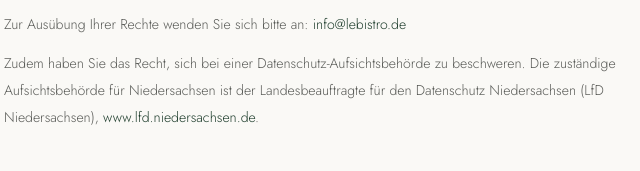
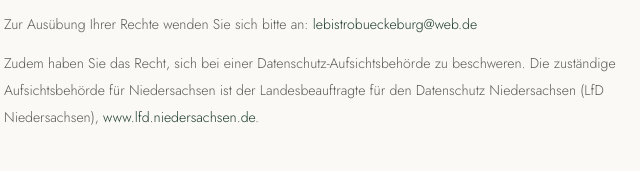
Before and after one commit to kaiarndt05-eng/le-bistro-webseite, a website: page datenschutz.html in a window 1280 px wide. Shown: the part 2165-2336 px from the top of the page, 296-936 px from the left. Drawn offline with nearby package versions, Linux system fonts and the light colour scheme.

Commit message:
Update Le

```diff
--- a/datenschutz.html
+++ b/datenschutz.html
@@ -210,7 +210,7 @@
       <li><strong>Widerspruchsrecht</strong> (Art. 21 DSGVO)</li>
     </ul>
     <p>
-      Zur Ausübung Ihrer Rechte wenden Sie sich bitte an: <a href="mailto:info@lebistro.de">info@lebistro.de</a>
+      Zur Ausübung Ihrer Rechte wenden Sie sich bitte an: <a href="mailto:lebistrobueckeburg@web.de">lebistrobueckeburg@web.de</a>
     </p>
     <p>
       Zudem haben Sie das Recht, sich bei einer Datenschutz-Aufsichtsbehörde zu beschweren. Die zuständige Aufsichtsbehörde für Niedersachsen ist der Landesbeauftragte für den Datenschutz Niedersachsen (LfD Niedersachsen), <a href="https://www.lfd.niedersachsen.de" target="_blank" rel="noopener noreferrer">www.lfd.niedersachsen.de</a>.
```
